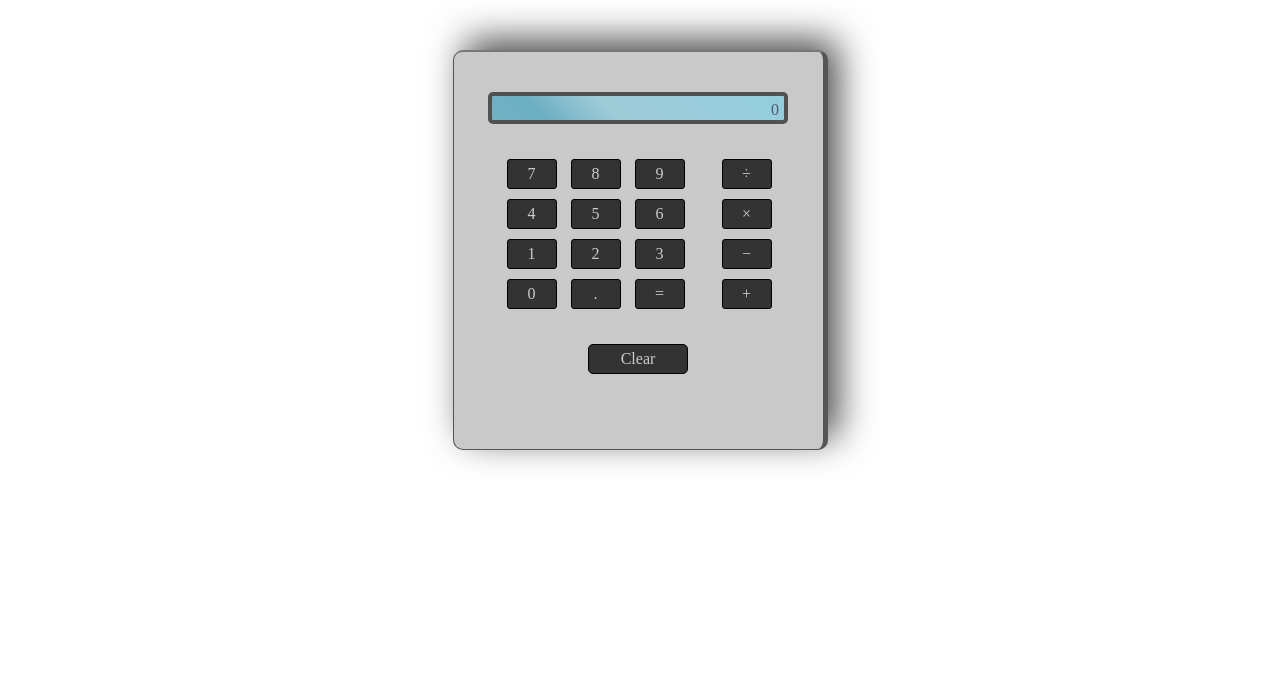
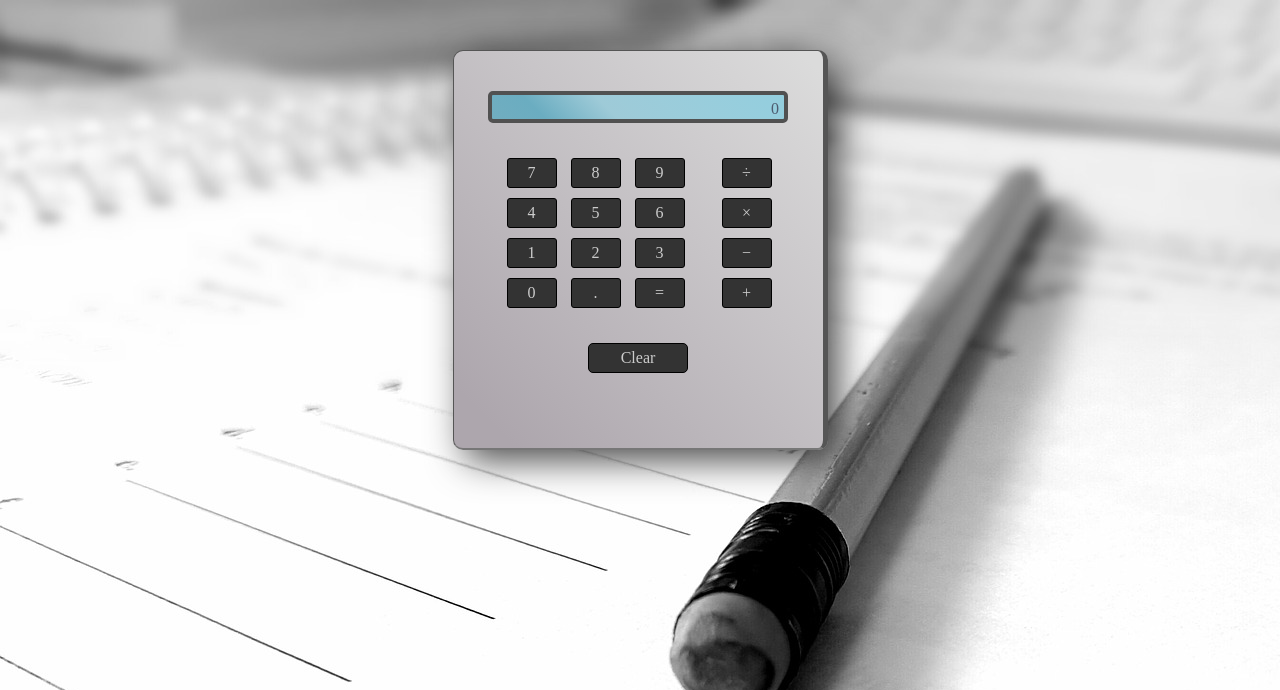
Before and after one commit to ranyehushua/PortfolioWebsite, a PHP site: page /calculator/index.html in a window 1280 px wide. Shown: the top 690 px of the page. Run offline with PHP 8.4, Linux system fonts and the light colour scheme.

Commit message:
added background to calculator and changed drop shadow angle

```diff
--- a/calculator/css/calculator.css
+++ b/calculator/css/calculator.css
@@ -6,20 +6,32 @@
 	clear: both;
 }
 
+body {
+	/*backcground image borrowed from https://pixabay.com/en/pencil-the-eraser-notebook-1629888/*/
+	background-image: url('../img/calc-background.jpg');
+}
+
 #calculator {
 	width: 375px;
 	height: 400px;
 	margin: auto;
 	margin-top: 50px;
-	border-top: 2px #777 solid;
+	border-bottom: 2px #777 solid;
 	border-right: 5px #555 solid;
-	border-bottom: 1px #555 solid;
+	border-top: 1px #555 solid;
 	border-left: 1px #555 solid;
-	background-color: #c9c9c9;
+	background: rgba(173,166,173,1);
+	background: -moz-linear-gradient(45deg, rgba(173,166,173,1) 0%, rgba(173,166,173,1) 8%, rgba(219,219,219,1) 97%, rgba(219,219,219,1) 100%);
+	background: -webkit-gradient(left bottom, right top, color-stop(0%, rgba(173,166,173,1)), color-stop(8%, rgba(173,166,173,1)), color-stop(97%, rgba(219,219,219,1)), color-stop(100%, rgba(219,219,219,1)));
+	background: -webkit-linear-gradient(45deg, rgba(173,166,173,1) 0%, rgba(173,166,173,1) 8%, rgba(219,219,219,1) 97%, rgba(219,219,219,1) 100%);
+	background: -o-linear-gradient(45deg, rgba(173,166,173,1) 0%, rgba(173,166,173,1) 8%, rgba(219,219,219,1) 97%, rgba(219,219,219,1) 100%);
+	background: -ms-linear-gradient(45deg, rgba(173,166,173,1) 0%, rgba(173,166,173,1) 8%, rgba(219,219,219,1) 97%, rgba(219,219,219,1) 100%);
+	background: linear-gradient(45deg, rgba(173,166,173,1) 0%, rgba(173,166,173,1) 8%, rgba(219,219,219,1) 97%, rgba(219,219,219,1) 100%);
+	filter: progid:DXImageTransform.Microsoft.gradient( startColorstr='#ada6ad', endColorstr='#dbdbdb', GradientType=1 );
 	border-radius: 10px;
-	-webkit-box-shadow: 11px -11px 37px -1px rgba(0,0,0,0.72);
-	-moz-box-shadow: 11px -11px 37px -1px rgba(0,0,0,0.72);
-	box-shadow: 11px -11px 37px -1px rgba(0,0,0,0.72);
+	-webkit-box-shadow: 11px 11px 37px -1px rgba(0,0,0,0.72);
+	-moz-box-shadow: 11px 11px 37px -1px rgba(0,0,0,0.72);
+	box-shadow: 11px 11px 37px -1px rgba(0,0,0,0.72);
 }
 
 #output {
```
Also changed, not shown: calculator/img/calc-background.jpg (added).
